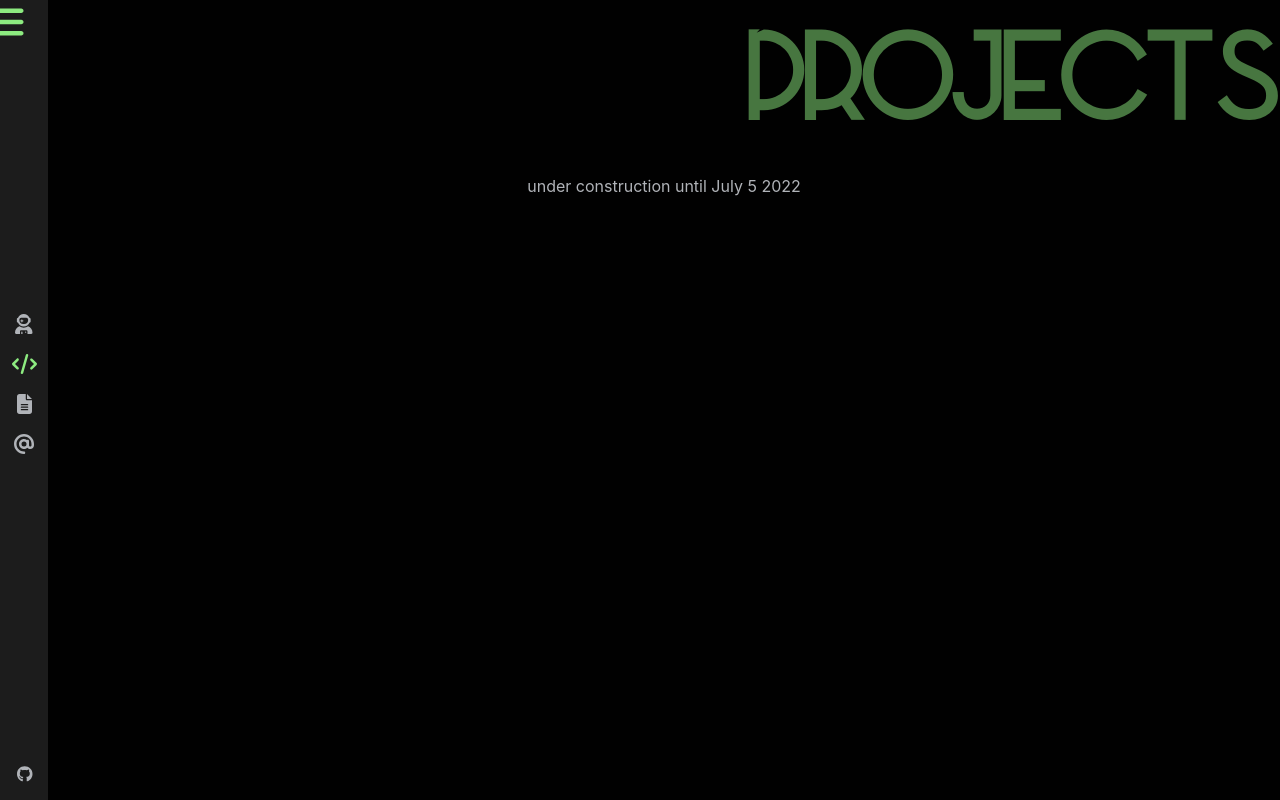
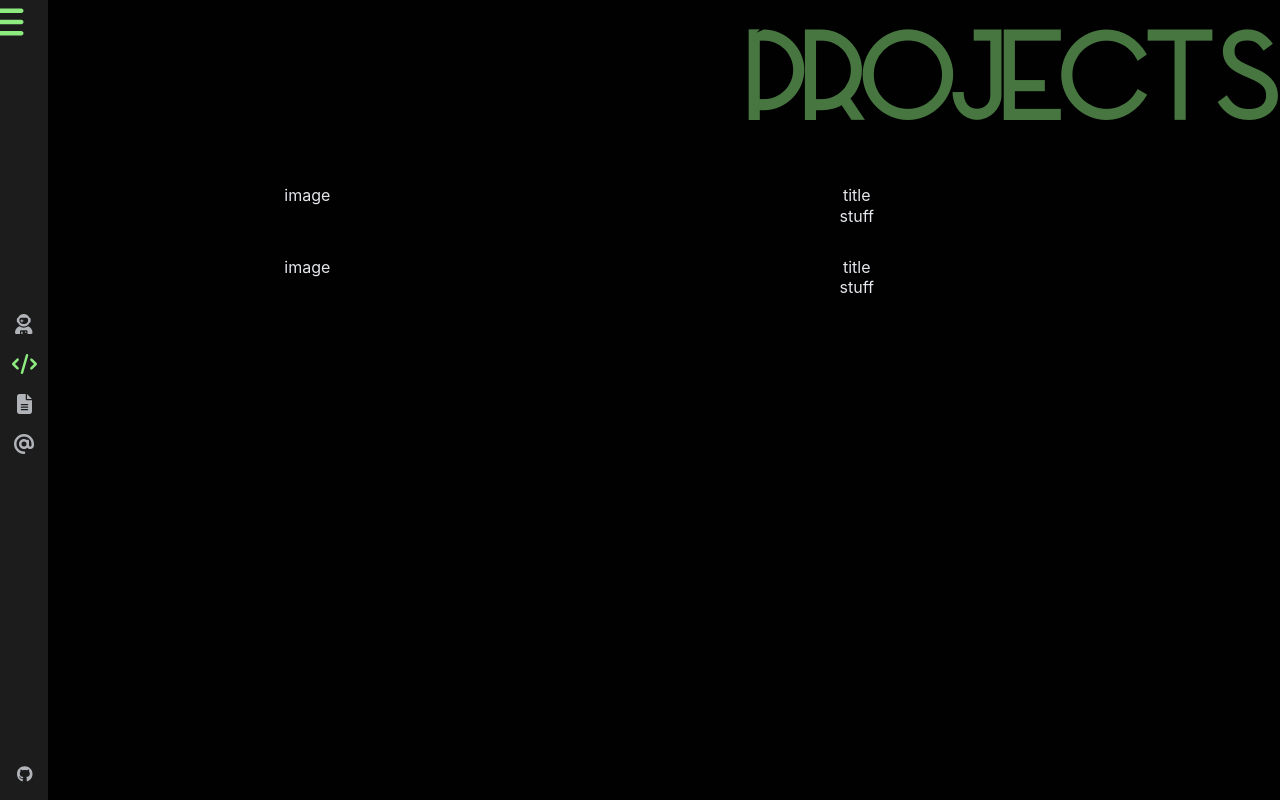
Before and after one commit to labchild/labchild-react-portfolio, a React (Create React App) app: page /labchild-react-portfolio/portfolio in a window 1280 px wide. Built offline with nearby package versions, Linux system fonts and the light colour scheme.

Commit message:
add project card basic css rules, projects json

```diff
--- /dev/null
+++ b/src/assets/documents/work.json
@@ -0,0 +1,20 @@
+[
+    {
+        "id":0,
+        "name":"Employee Tracker",
+        "hosted":"false",
+        "url":"",
+        "img_path":"",
+        "github":"https://github.com/labchild/employee-tracker",
+        "description":"A command-line CMS to manage a company's employee database, using Node.js, Inquirer, and MySQL."
+    },
+    {
+        "id":1,
+        "name":"",
+        "hosted":"",
+        "url":"",
+        "img_path":"",
+        "github":"",
+        "description":""
+    }
+]
--- a/src/components/About/index.js
+++ b/src/components/About/index.js
@@ -1,6 +1,5 @@
 import React from "react";
 import "./index.css";
-import avatar from "../../assets/images/avatar.JPG";
 
 const About = () => {
   return (
@@ -8,7 +7,7 @@ const About = () => {
       <h1 className="title">about me</h1>
       <div className="d-flex flex-row justify-content-between flex-wrap row">
         <div className='avatar hide'>
-          <img src={avatar} alt="avatar" className="rounded-circle" />
+          <img src="" alt="avatar" className="rounded-circle" />
         </div>
         <div className="intro">
           <h4 className="subtitle text-left details">Hello World! 🌍</h4>
--- a/src/components/ContactForm/index.js
+++ b/src/components/ContactForm/index.js
@@ -7,7 +7,7 @@ const ContactForm = () => {
       <h1 className="title">Contact</h1>
       <div className="details">
       <p>
-        You can reach me by phone, shoot me an email, or find me on the following
+        You can reach me by phone, shoot me an email, or find me on these
         social networking sites.
       </p>
       </div>
--- /dev/null
+++ b/src/components/ProjectCard/index.css
@@ -0,0 +1,22 @@
+.card {
+    display: flex;
+    flex-wrap: wrap;
+    min-width: 200px;
+    padding: 5px;
+    margin: 20px auto 0;
+    width: 100%;
+}
+.card-img,
+.card-head,
+.card-body {
+    color: var(--white);
+}
+
+.card-img {
+    min-width: 30%;
+    flex-grow: 1;
+}
+
+.card-text {
+    flex-grow: 2;
+}
--- a/src/components/ProjectCard/index.js
+++ b/src/components/ProjectCard/index.js
@@ -1,19 +1,16 @@
 import React from "react";
+import "./index.css";
 
 const ProjectCard = () => {
-    return (
-        <article className="project-card card">
-            <div className="card-img">
-                image
-            </div>
-            <div className="card-header">
-                title
-            </div>
-            <div className="card-body">
-                stuff
-            </div>
-        </article>
-    )
+  return (
+    <article className="project-card card">
+      <div className="card-img">image</div>
+      <div className="card-text">
+        <div className="card-head">title</div>
+        <div className="card-body">stuff</div>
+      </div>
+    </article>
+  );
 };
 
 export default ProjectCard;
--- a/src/components/ProjectList/index.js
+++ b/src/components/ProjectList/index.js
@@ -1,18 +1,21 @@
 import React from "react";
+import ProjectCard from "../ProjectCard";
+import projects from "../../assets/documents/work.json";
 
 const ProjectList = () => {
-
   // pass image, project name, deployed url and gh repo url as props
   // .map the array of data
   return (
     <section className="content">
       <h1 className="title">projects</h1>
       <div className="details">
-        <p>under construction until July 5 2022</p>
+        {projects.length > 0 ? ( projects.map(project => <ProjectCard name={project} key={projects.indexOf(project)} />)
+        ) : (
+          <p>under construction until July 5 2022</p>
+        )}
       </div>
     </section>
   );
-
 };
 
 export default ProjectList;
```
Also changed, not shown: src/assets/images/employee-tracker-preview.png (added), 1 other file (tests, documents, lock files or other folders).
